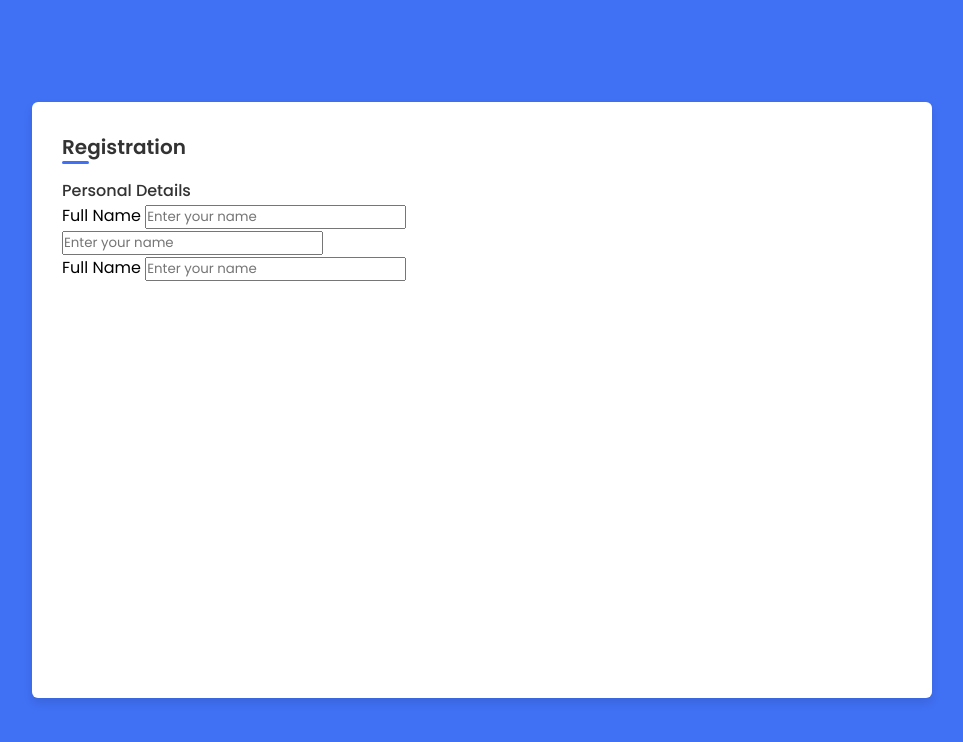
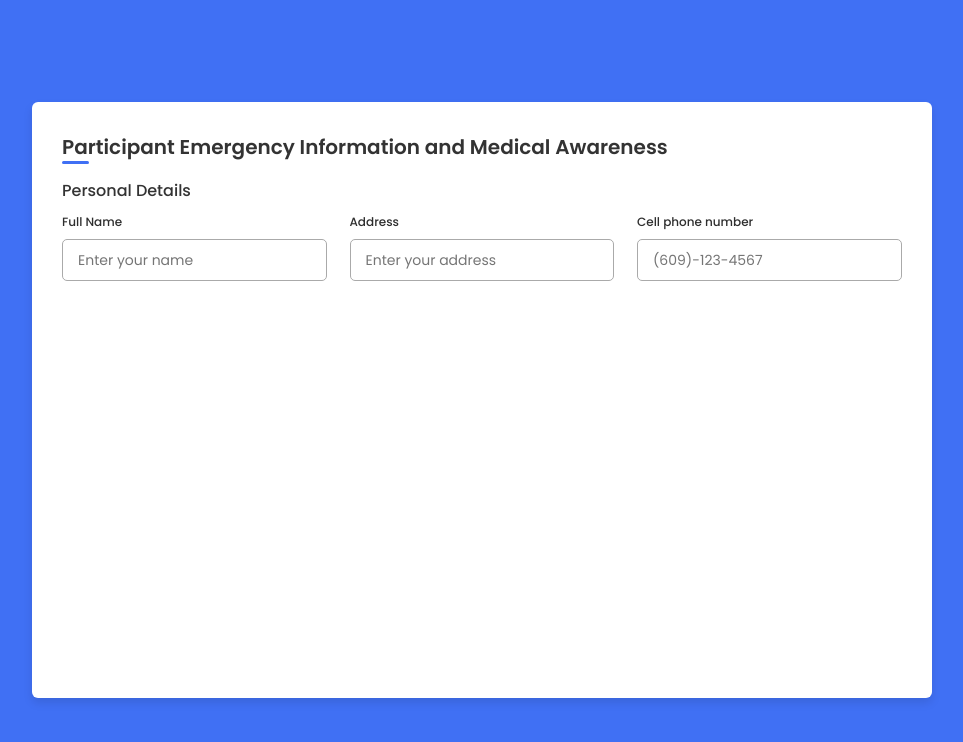
Before and after one commit to pwchusid/CrandallsOnSquam, a plain HTML site: page index.html in a window 1280 px wide. Shown: the whole page, without its empty margins (158-1121 px from the left). Drawn offline with nearby package versions, Linux system fonts and the light colour scheme.

Commit message:
added further content

```diff
--- a/index.html
+++ b/index.html
@@ -14,7 +14,7 @@
 </head>
 <body>
     <div class="container">
-        <header>Registration</header>
+        <header>Participant Emergency Information and Medical Awareness</header>
 
         <form action="#">
             <div class="form first">
@@ -27,12 +27,12 @@
                             <input type="text" placeholder="Enter your name" required>
                         </div>
                         <div class="input-field">
-                            <label></label>
-                            <input type="text" placeholder="Enter your name" required>
+                            <label>Address</label>
+                            <input type="text" placeholder="Enter your address" required>
                         </div>
                         <div class="input-field">
-                            <label>Full Name</label>
-                            <input type="text" placeholder="Enter your name" required>
+                            <label>Cell phone number</label>
+                            <input type="number" placeholder="(609)-123-4567" required>
                         </div>
                     </div>
                 </div>
--- a/style.css
+++ b/style.css
@@ -52,12 +52,57 @@ body {
 }
 
 .container form .details{
-    margin-top: 10px;
+    margin-top: 30px;
 }
 
 .container form .title{
+    display: block;
+    margin-bottom: 8px;
     font-size: 16px;
     font-weight: 500;
     margin: 6px 0;
     color: #333;
 }
+
+.container form .fields{
+    display: flex;
+    align-items: center;
+    justify-content: space-between;
+}
+
+form .fields .input-field{
+    display: flex;
+    width: calc(100% / 3 - 15px);
+    flex-direction: column;
+    margin: 4px 0;
+}
+
+.input-field label {
+    font-size: 12px;
+    font-weight: 500;
+    color: #2e2e2e;
+}
+
+.input-field input{
+    outline: none;
+    font-size: 14px;
+    font-weight: 400;
+    color: #333;
+    border-radius: 5px;
+    border: 1px solid #aaa;
+    padding: 0 15px;
+    height: 42px;
+    margin: 8px 0;
+}
+
+.input-field input:is(:focus, :valid){
+    box-shadow: 0 3px 6px rgba(0,0,0,0.13);
+}
+
+.input-field input[type="date"]{
+    color: #707070;
+}
+
+.input-field input[type="date"]:valid{
+    color: #333;
+}
```
